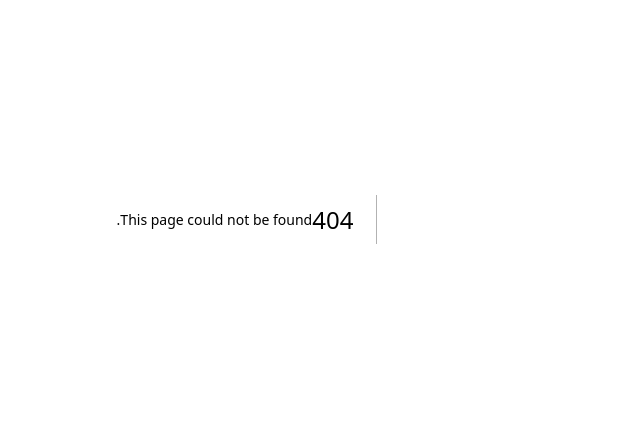
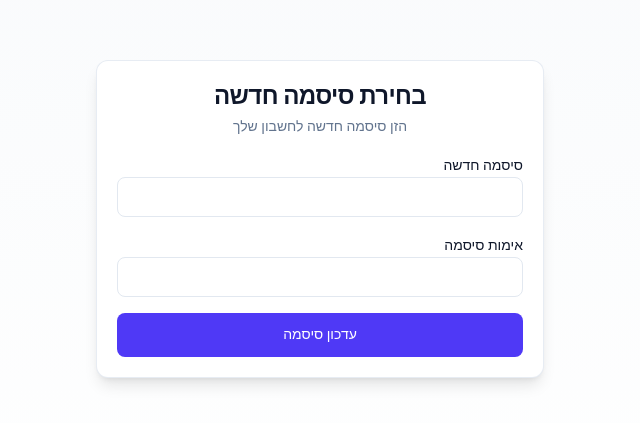
Before and after one commit to Nimrodsn/bizly, a Next.js app: page /reset-password in a window 1280 px wide. Before the commit this address had no page. Shown: the part 181-604 px from the top of the page, without its empty margins (425-1065 px from the left). Built offline with nearby package versions, Linux system fonts and the light colour scheme.

Commit message:
Create page.tsx

```diff
--- /dev/null
+++ b/app/(auth)/reset-password/page.tsx
@@ -0,0 +1,43 @@
+import { updatePasswordAction } from "@/lib/actions/auth";
+import { Button } from "@/components/ui/button";
+import { Card, CardContent, CardDescription, CardHeader, CardTitle } from "@/components/ui/card";
+import { Input } from "@/components/ui/input";
+import { Label } from "@/components/ui/label";
+
+export default async function ResetPasswordPage({
+  searchParams,
+}: {
+  searchParams: Promise<{ error?: string }>;
+}) {
+  const { error } = await searchParams;
+  return (
+    <div className="flex min-h-screen items-center justify-center bg-gradient-to-b from-slate-50 to-white p-4 dark:from-slate-950 dark:to-slate-900">
+      <Card className="w-full max-w-md shadow-lg">
+        <CardHeader className="text-center">
+          <CardTitle className="text-2xl">בחירת סיסמה חדשה</CardTitle>
+          <CardDescription>הזן סיסמה חדשה לחשבון שלך</CardDescription>
+        </CardHeader>
+        <CardContent>
+          <form action={updatePasswordAction} className="space-y-4">
+            <div className="space-y-2">
+              <Label htmlFor="password">סיסמה חדשה</Label>
+              <Input id="password" name="password" type="password" dir="ltr" className="text-right" autoComplete="new-password" minLength={6} required />
+            </div>
+            <div className="space-y-2">
+              <Label htmlFor="confirm">אימות סיסמה</Label>
+              <Input id="confirm" name="confirm" type="password" dir="ltr" className="text-right" autoComplete="new-password" minLength={6} required />
+            </div>
+            {error ? (
+              <p className="text-sm text-red-600">
+                הסיסמאות לא תואמות, קצרות מדי (לפחות 6 תווים), או שהקישור פג תוקף. אם הקישור פג, בקש קישור חדש ממסך ההתחברות.
+              </p>
+            ) : null}
+            <Button type="submit" className="w-full" size="lg">
+              עדכון סיסמה
+            </Button>
+          </form>
+        </CardContent>
+      </Card>
+    </div>
+  );
+}
```
